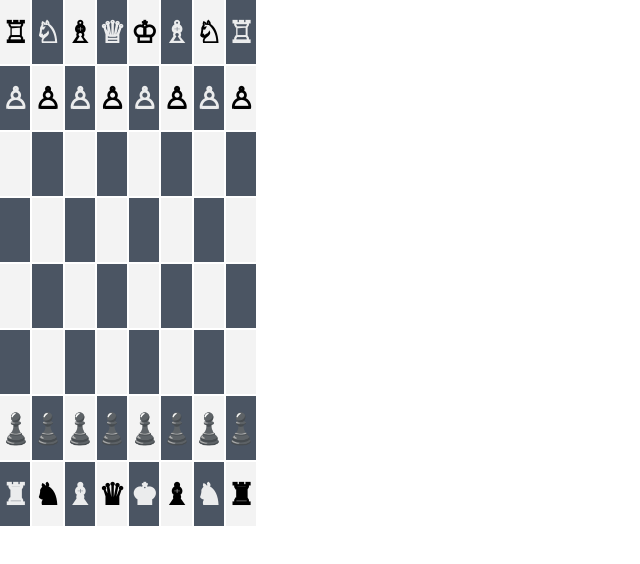
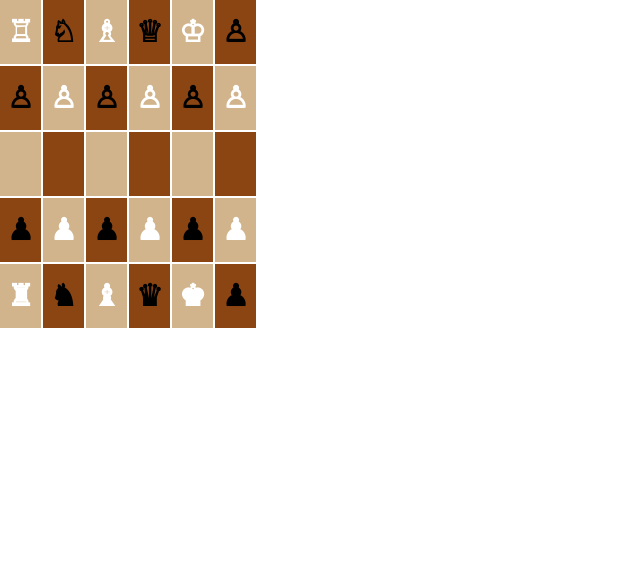
Before and after one commit to shazzad5709/Mini-Chess, a Next.js app: page / in a window 1280 px wide. Shown: the top 564 px of the page, without its empty margins (0-640 px from the left). Built offline with nearby package versions, Linux system fonts and the light colour scheme.

Commit message:
ui done :)

```diff
--- a/components/ChessBoard.tsx
+++ b/components/ChessBoard.tsx
@@ -1,30 +1,31 @@
 import React from 'react';
 
 const pieceIcons = [
-  '♖', '♘', '♗', '♕', '♔', '♗', '♘', '♖',
-  '♙', '♙', '♙', '♙', '♙', '♙', '♙', '♙',
-  '', '', '', '', '', '', '', '',
-  '', '', '', '', '', '', '', '',
-  '', '', '', '', '', '', '', '',
-  '', '', '', '', '', '', '', '',
-  '♟', '♟', '♟', '♟', '♟', '♟', '♟', '♟',
-  '♜', '♞', '♝', '♛', '♚', '♝', '♞', '♜',
+  '♖', '♘', '♗', '♕', '♔', '♙',
+  '♙', '♙', '♙', '♙', '♙', '♙',
+  '', '', '', '', '', '',
+  '♟', '♟', '♟', '♟', '♟', '♟',
+  '♜', '♞', '♝', '♛', '♚', '♟',
 ];
+
+
 
 const Chessboard: React.FC = () => {
   return (
-    <div className="w-64 grid grid-cols-8 gap-0.5">
-      {Array.from({ length: 64 }, (_, index) => (
+    <div className="w-64 grid grid-cols-6 gap-0.5">
+      {Array.from({ length: 30 }, (_, index) => (
         <div
           key={index}
           className={`h-16 flex items-center justify-center text-3xl font-bold ${
-            index % 2 === Math.floor(index / 8) % 2
-              ? 'bg-white text-black'
-              : 'bg-gray-600 text-white'
+            index % 2 === Math.floor(index / 6) % 2
+              ? 'bg-brown-light text-white'
+              : 'bg-brown-dark text-black'
           }`}
         >
           {/* Render your chess pieces here */}
-          {pieceIcons[index]}
+          <span className="text-chess">{pieceIcons[index]}</span>
+
+
         </div>
       ))}
     </div>
--- a/styles/globals.css
+++ b/styles/globals.css
@@ -1,3 +1,8 @@
 @tailwind base;
 @tailwind components;
 @tailwind utilities;
+
+/* In your CSS file */
+.text-chess {
+    font-family: Arial, sans-serif; /* Use a common font that supports chess piece characters */
+  }
--- a/tailwind.config.js
+++ b/tailwind.config.js
@@ -8,13 +8,20 @@ module.exports = {
     // Or if using `src` directory:
     "./src/**/*.{js,ts,jsx,tsx,mdx}",
   ],
-  theme: {
-    extend: {
-      colors: {
-        white: '#f3f3f3f3',
-        black: '#000000',
+
+    theme: {
+      // Other theme settings...
+      extend: {
+        backgroundColor: {
+          'brown-light': '#D2B48C', // Light brown
+          'brown-dark': '#8B4513',  // Dark brown
+        },
+        textColor: {
+          'chess-white': '#FFFFFF', // White for pieces
+          'chess-black': '#000000', // Black for pieces
+        },
       },
     },
-  },
+
   plugins: [],
 }
```
